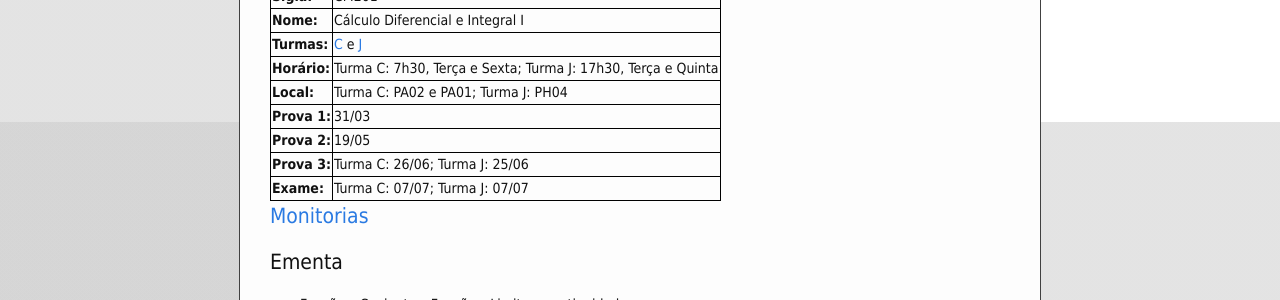
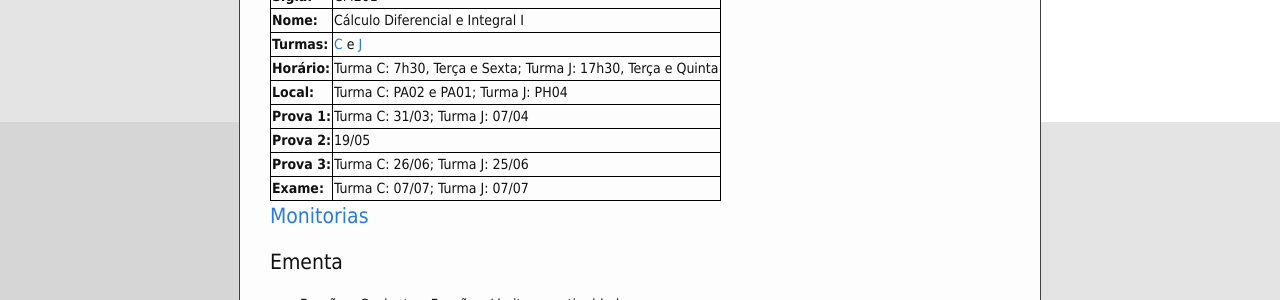
Before and after one commit to abelsiqueira/abelsiqueira.github.io-old, a Jekyll site: the page built from _posts/br/2015-02-18-cm201-calculo-diferencial-e-integral-2015s1.markdown, in a window 1280 px wide. Shown: the part 328-628 px from the top of the page. Built offline with Jekyll 4.4.1, drawn with Linux system fonts in a browser that asks for light colours.

Commit message:
Atualiza data das provas de cm201 e cm202

```diff
--- a/_posts/br/2015-02-18-cm201-calculo-diferencial-e-integral-2015s1.markdown
+++ b/_posts/br/2015-02-18-cm201-calculo-diferencial-e-integral-2015s1.markdown
@@ -14,7 +14,7 @@
   | **Turmas:**  | [C](/disciplinas/2015s1-cm201/cm201-C.pdf) e [J](/disciplinas/2015s1-cm201/cm201-J.pdf)
   | **Horário:** | Turma C: 7h30, Terça e Sexta; Turma J: 17h30, Terça e Quinta
   | **Local:**   | Turma C: PA02 e PA01; Turma J: PH04
-  | **Prova 1:** | 31/03
+  | **Prova 1:** | Turma C: 31/03; Turma J: 07/04
   | **Prova 2:** | 19/05
   | **Prova 3:** | Turma C: 26/06; Turma J: 25/06
   | **Exame:**   | Turma C: 07/07; Turma J: 07/07
--- a/_posts/br/2015-02-20-cm202-calculo-diferencial-e-intergral-II-2015s1.markdown
+++ b/_posts/br/2015-02-20-cm202-calculo-diferencial-e-intergral-II-2015s1.markdown
@@ -14,7 +14,7 @@
   | **Turma:**   | [B](/disciplinas/2015s1-cm202/cm202.pdf)
   | **Local:**   | PF06
   | **Horário:** | 19h30 Terça e quinta.
-  | **Prova 1:** | 02/04
+  | **Prova 1:** | 09/04
   | **Prova 2:** | 21/05
   | **Prova 3:** | 23/06
   | **Exame:**   | 09/07
```
